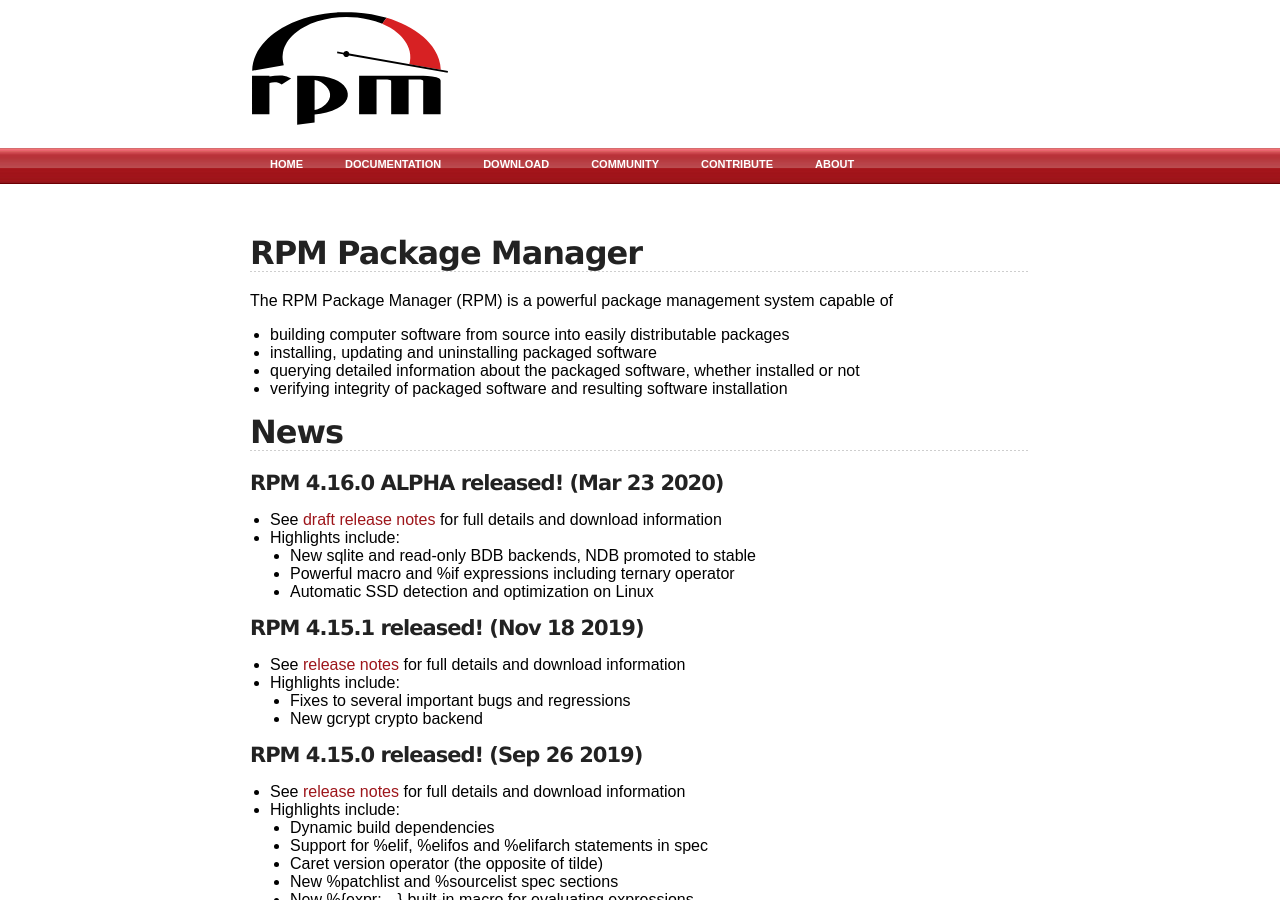
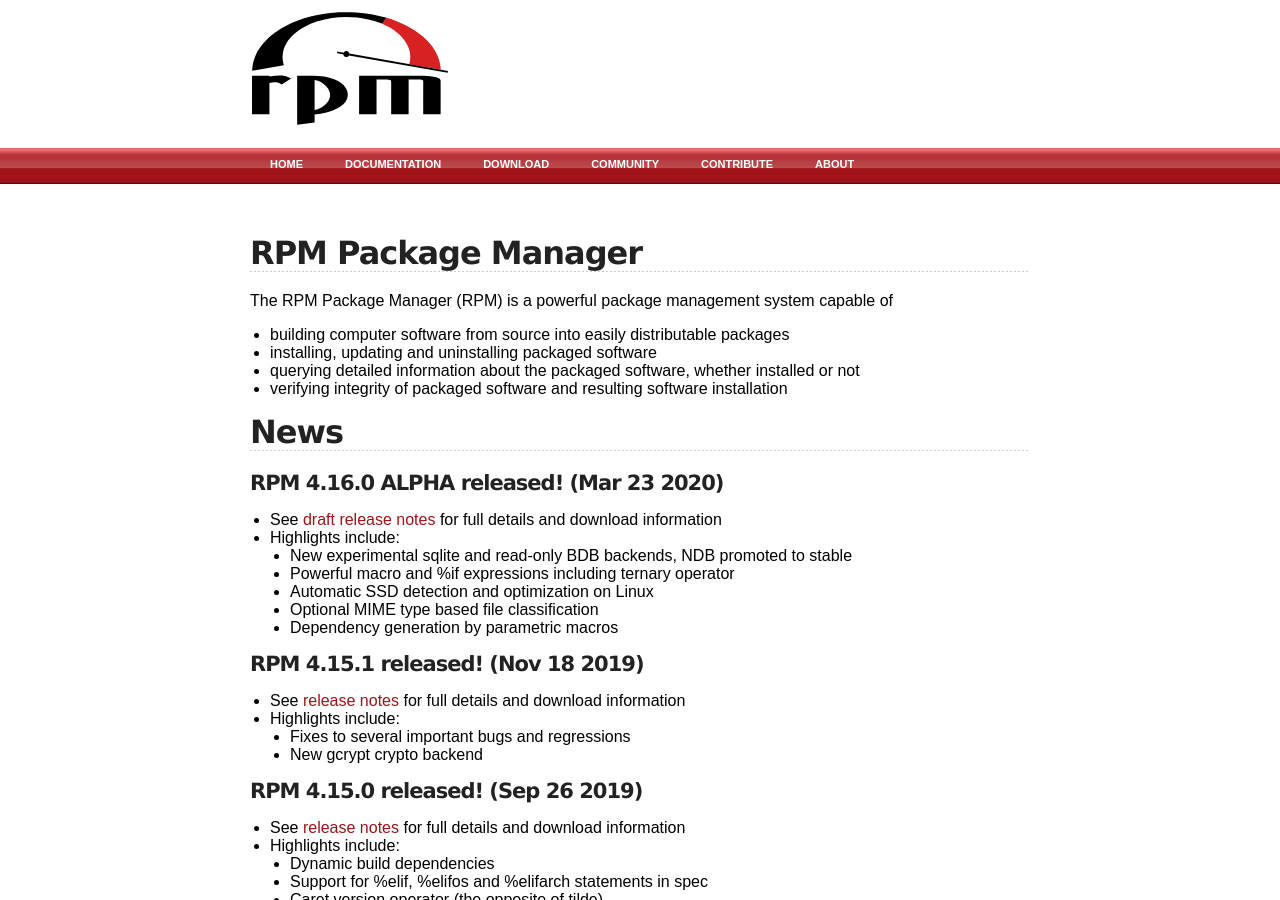
Before and after one commit to rpm-software-management/rpm-web, a Jekyll site: the page built from index.md, in a window 1280 px wide and 900 px high. Built offline with Jekyll 4.4.1, drawn with Linux system fonts in a browser that asks for light colours.

Commit message:
Add some forgotten highlights, mention sqlite being experimental

```diff
--- a/index.md
+++ b/index.md
@@ -19,9 +19,11 @@ capable of
 #### RPM 4.16.0 ALPHA released! (Mar 23 2020)
 * See [draft release notes](wiki/Releases/4.16.0) for full details and download information
 * Highlights include:
-  * New sqlite and read-only BDB backends, NDB promoted to stable
+  * New experimental sqlite and read-only BDB backends, NDB promoted to stable
   * Powerful macro and %if expressions including ternary operator
   * Automatic SSD detection and optimization on Linux
+  * Optional MIME type based file classification
+  * Dependency generation by parametric macros
 
 #### RPM 4.15.1 released! (Nov 18 2019)
 * See [release notes](wiki/Releases/4.15.1) for full details and download information
```
Also changed, not shown: timeline.md (+3 -1 lines).
